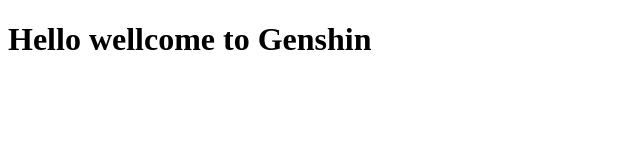
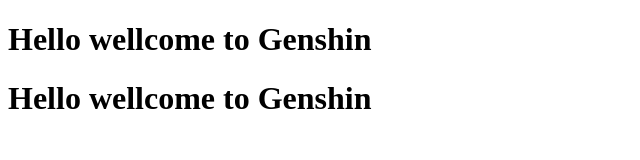
Before and after one commit to thanawatooy09119/Genshin, a plain HTML site: page index.html in a window 1280 px wide. Shown: the whole page, without its empty margins (0-640 px from the left). Drawn offline with Linux system fonts and the light colour scheme.

Commit message:
Update index.html

```diff
--- a/index.html
+++ b/index.html
@@ -9,5 +9,8 @@
 
 
     <h1> Hello wellcome to Genshin </h1>
+
+        <h1> Hello wellcome to Genshin </h1>
+
 </body>
 </html>
```
